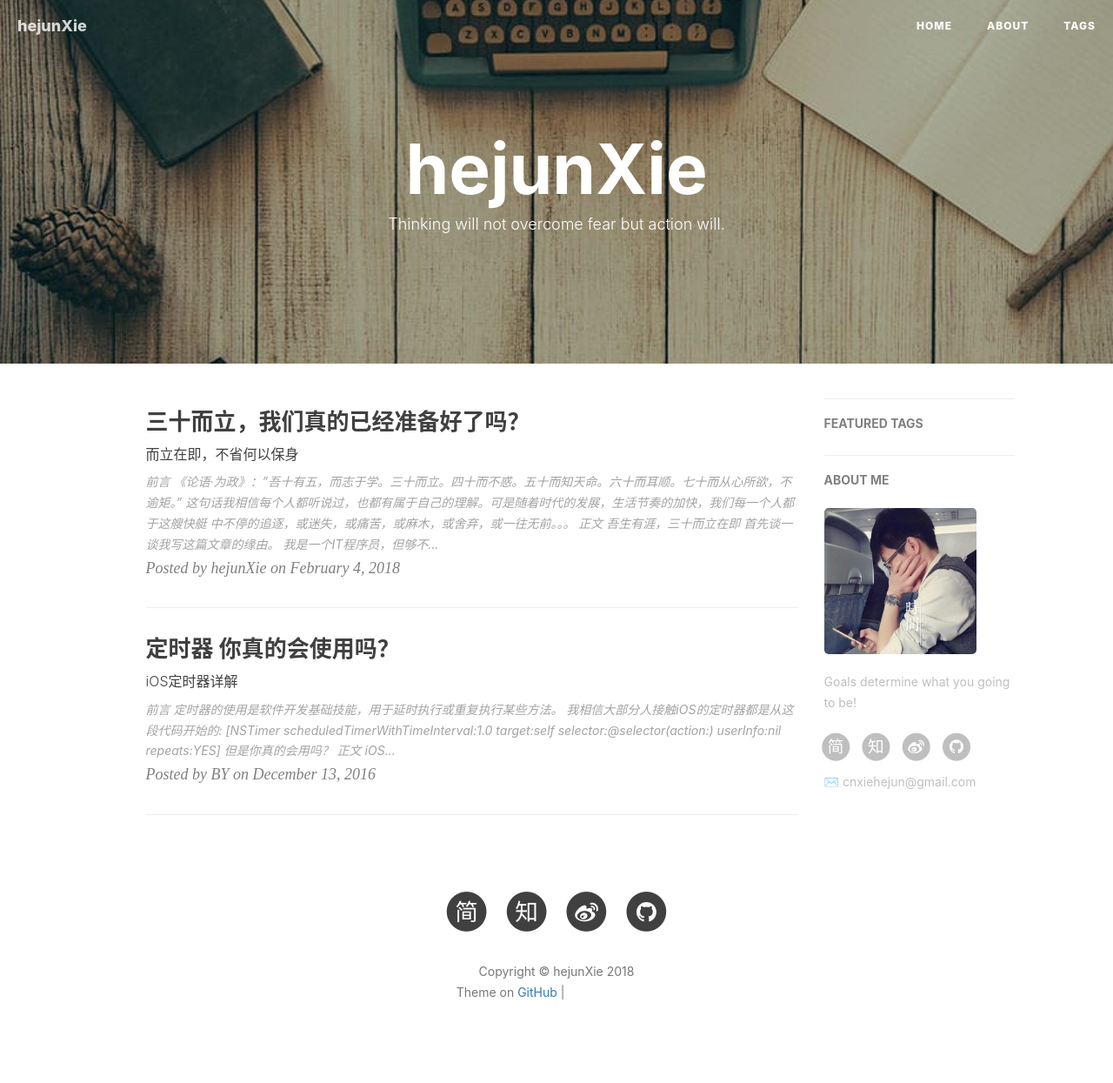
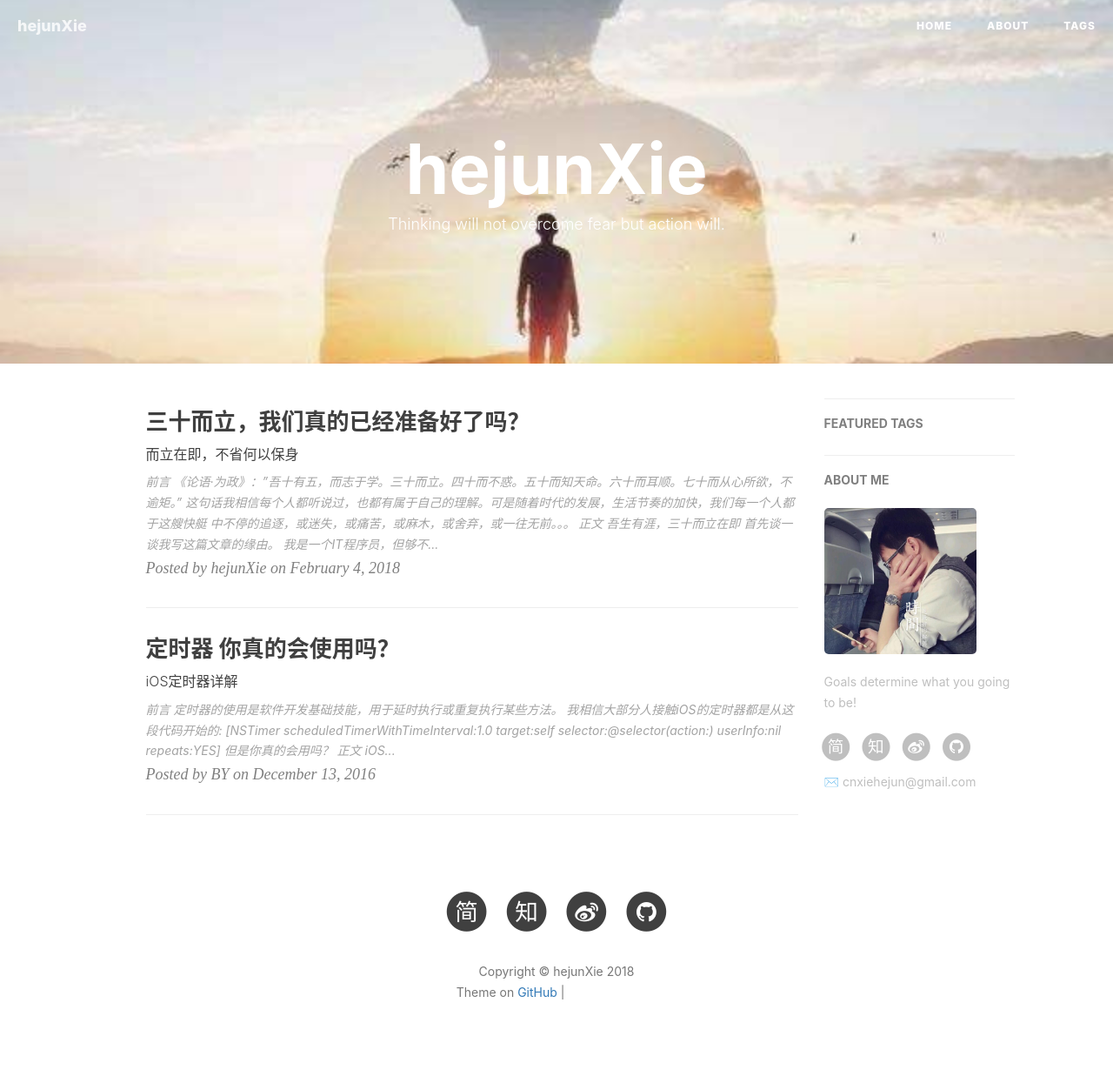
Before and after one commit to jasmineY/hejunXie.github.io, a Jekyll site: the page built from index.html, in a window 1280 px wide. Shown: the whole page at 87% size. Built offline with Jekyll 4.4.1, drawn with Linux system fonts in a browser that asks for light colours; nearby versions of some CDN libraries; the list of posts is cut into pages by our own code; comment, search, counter and statistics services are not loaded; grey boxes are pictures that could not be loaded.

Commit message:
feat：change the pictures

```diff
--- a/_config.yml
+++ b/_config.yml
@@ -1,7 +1,7 @@
 # Site settings
 title: hejunXie
 SEOTitle: XHJ的博客 | hejunXie Blog
-header-img: img/post-bg-desk.jpg
+header-img: img/post-head.jpg
 email: cnxiehejun@gmail.com
 description: "Every failure is leading towards success."
 keyword: "xhj, XHJ的博客, XHJ, 谢和军, java，xiehejun，hejunXie"
```
Also changed, not shown: _posts/2016-12-13-定时器你真的会使用吗？.md (+0 -1 lines), img/about-BY-gentle.jpg (deleted), img/apple-touch-icon.png (deleted), img/avatar-by.jpg (deleted), img/favicon.ico (deleted), img/post-bg-30.jpg (added), img/post-head.jpg (added), img/readme-home.png (deleted), img/readme-side.png (deleted).
